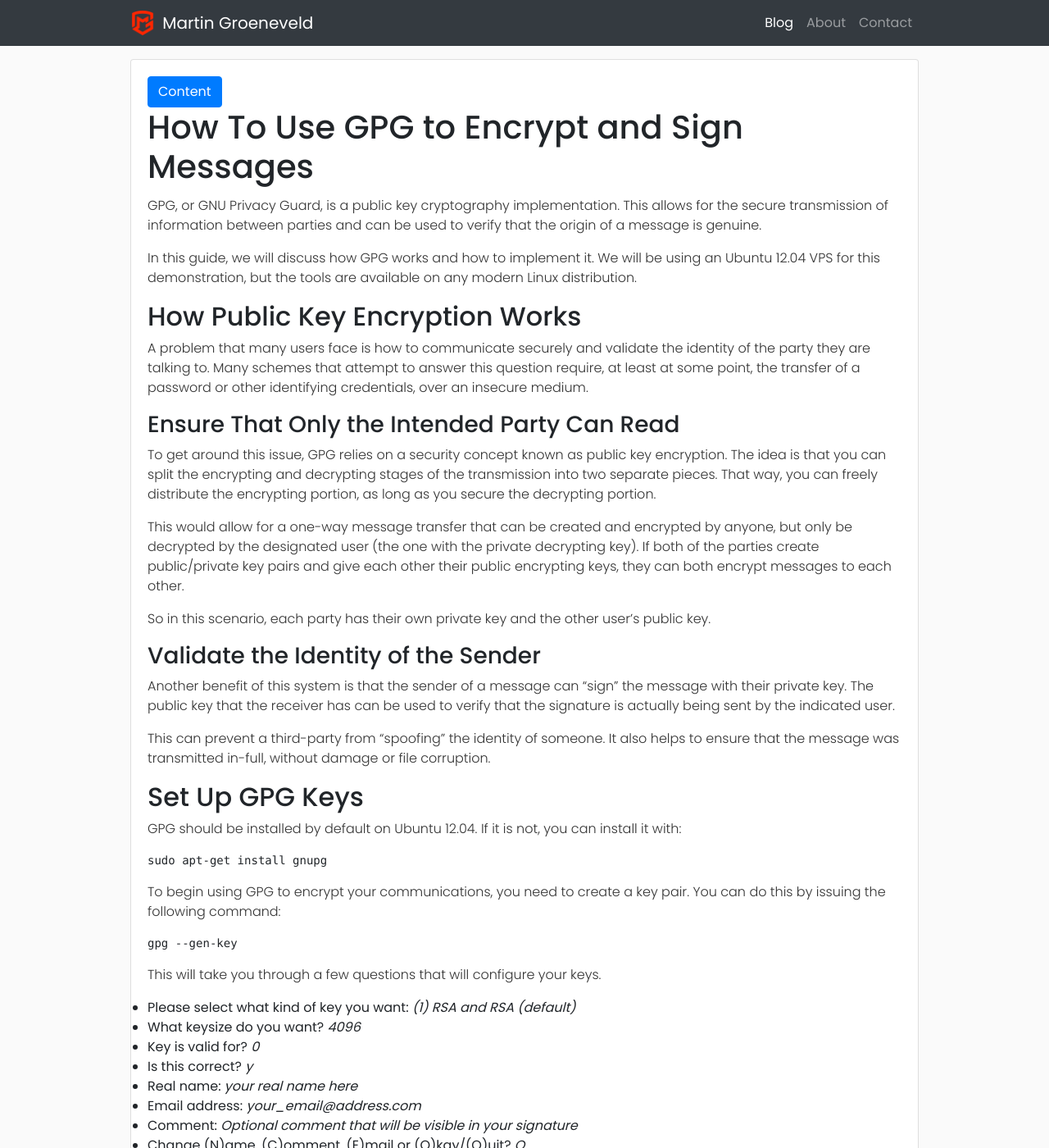
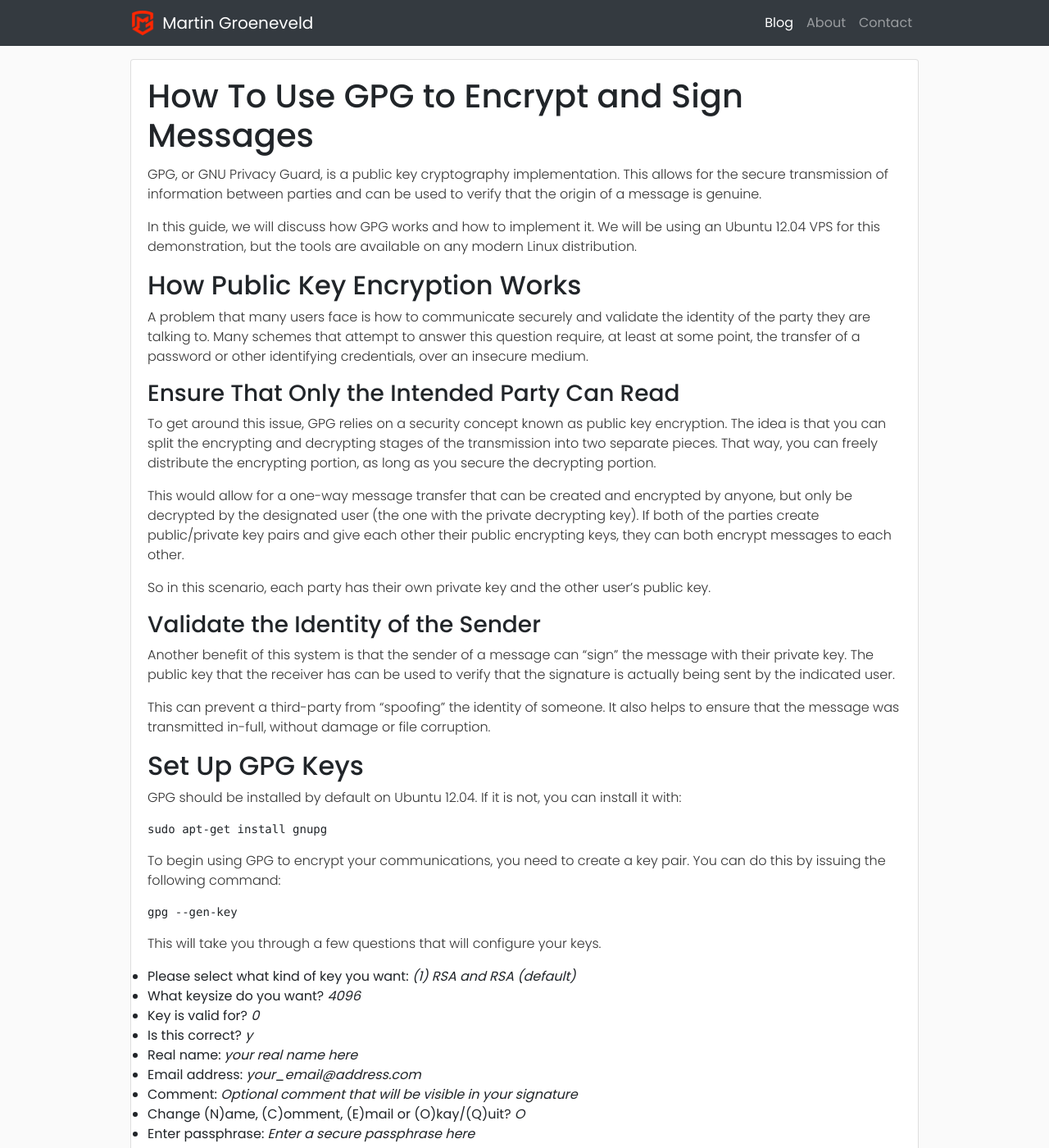
Before and after one commit to groveld/groveld.github.io, a Jekyll site: the page built from src/_posts/2014-02-15-how-to-use-gpg-to-encrypt-and-sign-messages.md, in a window 1280 px wide and 1400 px high. Shown: the whole window at 82% size. Built offline with Jekyll 4.4.1, drawn with Linux system fonts in a browser that asks for light colours.

Commit message:
getting caching to work

```diff
--- a/src/_layouts/default.html
+++ b/src/_layouts/default.html
@@ -22,7 +22,7 @@
     <title>{% if page.title %}{{ page.title | xml_escape }} - {{ site.title | xml_escape }}{% else %}{{ site.title | xml_escape }}{% endif %}</title>
     <!-- Bootstrap CSS, Custom CSS -->
     <link rel="stylesheet" href="https://stackpath.bootstrapcdn.com/bootstrap/4.1.0/css/bootstrap.min.css" integrity="sha384-9gVQ4dYFwwWSjIDZnLEWnxCjeSWFphJiwGPXr1jddIhOegiu1FwO5qRGvFXOdJZ4" crossorigin="anonymous">
-    <link rel="stylesheet" href="/static/css/app.css">
+    <link rel="stylesheet" href="/static/css/style.css">
   </head>
   <body>
     {% include navigation.html %}
@@ -45,6 +45,6 @@
     <script src="https://code.jquery.com/jquery-3.3.1.min.js" integrity="sha256-FgpCb/KJQlLNfOu91ta32o/NMZxltwRo8QtmkMRdAu8=" crossorigin="anonymous"></script>
     <script src="https://cdnjs.cloudflare.com/ajax/libs/popper.js/1.14.0/umd/popper.min.js" integrity="sha384-cs/chFZiN24E4KMATLdqdvsezGxaGsi4hLGOzlXwp5UZB1LY//20VyM2taTB4QvJ" crossorigin="anonymous"></script>
     <script src="https://stackpath.bootstrapcdn.com/bootstrap/4.1.0/js/bootstrap.min.js" integrity="sha384-uefMccjFJAIv6A+rW+L4AHf99KvxDjWSu1z9VI8SKNVmz4sk7buKt/6v9KI65qnm" crossorigin="anonymous"></script>
-    <script type="text/javascript" src="/static/js/app.js"></script>
+    <script type="text/javascript" src="/static/js/main.js"></script>
   </body>
 </html>
--- a/src/_layouts/post.html
+++ b/src/_layouts/post.html
@@ -1,24 +1,6 @@
 ---
 layout: default
 ---
-
-<!-- Modal TOC -->
-<div class="modal fade" id="modalTOC" tabindex="-1" role="dialog" aria-labelledby="modalTOC" aria-hidden="true">
-  <div class="modal-dialog modal-dialog-centered" role="document">
-    <div class="modal-content">
-      <div class="modal-header">
-        <h5 class="modal-title" id="exampleModalCenterTitle">Contents</h5>
-        <button type="button" class="close" data-dismiss="modal" aria-label="Close">
-          <span aria-hidden="true">&times;</span>
-        </button>
-      </div>
-      <div class="modal-body">
-        {% include toc.html h_min=2 id='toc' sanitize=true html=content %}
-      </div>
-    </div>
-  </div>
-</div>
-
 
 <div class="container-fluid">
 
@@ -26,10 +8,6 @@
     <div class="col">
       <div class="card my-3">
         <div class="card-body">
-          <button type="button" class="btn btn-primary" data-toggle="modal" data-target="#modalTOC">
-            Content
-          </button>
-
           <h1 class="card-title">{{ page.title }}</h1>
           {{ content }}
         </div>
--- a/src/atom.xml
+++ b/src/atom.xml
@@ -15,7 +15,7 @@
     <email>{{ site.email }}</email>
   </author>
   <rights type="text">Copyright (c) {{ site.time | date: '%Y' }}, {{ site.title }}; all rights reserved.</rights>
-  {% for post in site.posts limit:50 %}
+  {% for post in site.posts limit: 50 %}
   <entry>
     <id>{{ post.id }}</id>
     <link rel="alternate" type="text/html" href="{{ post.url | absolute_url }}"/>
--- a/src/sw.js
+++ b/src/sw.js
@@ -14,8 +14,8 @@
   '/legal/terms',
   '/legal/privacy',
   '/legal/cookies',
-  '/static/css/app.css',
-  '/static/js/app.js',
+  '/static/css/style.css',
+  '/static/js/main.js',
   '/static/images/logo.png',
   '/articles/htaccess-snippets',
   '/articles/www-non-www-redirection'
```
Also changed, not shown: src/manifest.json, src/static/css/style.css (renamed from src/static/css/app.css), src/static/js/main.js (renamed from src/static/js/app.js).
